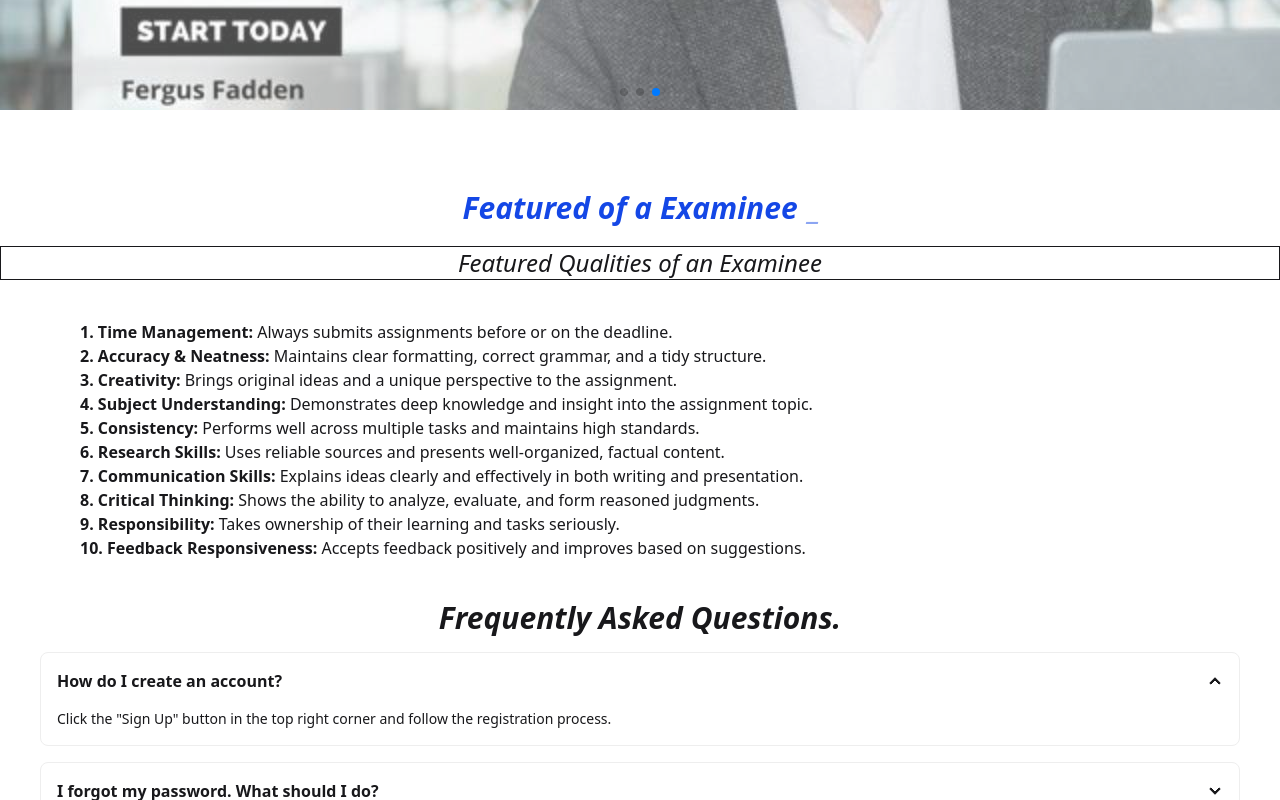
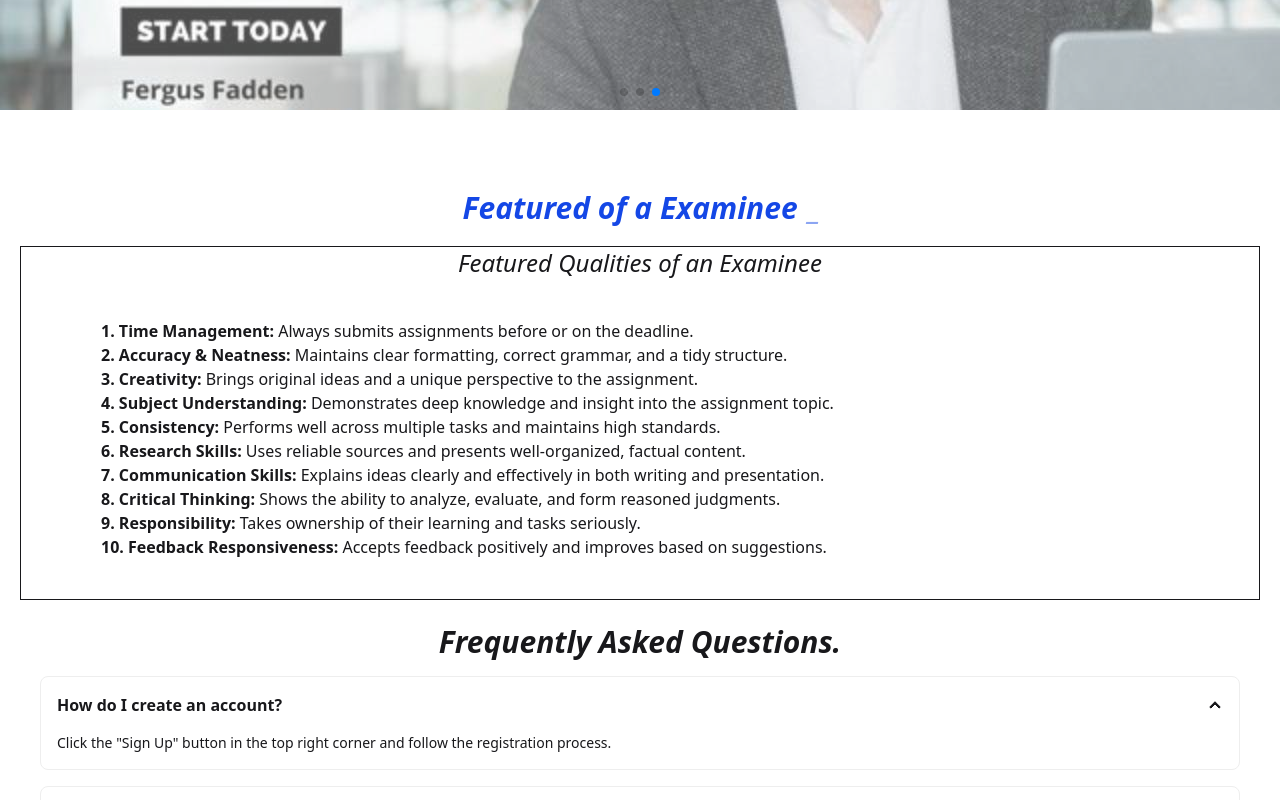
Before and after one commit to Royel500/Assignment_11, a React (Vite) app: page / in a window 1280 px wide. Shown: the part 542-1342 px from the top of the page. Built offline with nearby package versions, Linux system fonts and the light colour scheme; no server answers.

Commit message:
added some icon

```diff
--- a/src/Pages/Home/Home.jsx
+++ b/src/Pages/Home/Home.jsx
@@ -30,8 +30,8 @@ const Home = () => {
       </h3>
 
 
-<div class="featured-examinee my-5">
-  <h2 className='text-center text-2xl italic border'>Featured Qualities of an Examinee</h2>
+<div class="featured-examinee my-5 border mx-5">
+  <h2 className='text-center text-2xl italic '>Featured Qualities of an Examinee</h2>
   <ul className='lg:mx-20 my-10 mx-5'>
    <li><strong>1. Time Management:</strong> Always submits assignments before or on the deadline.</li>
     <li><strong>2. Accuracy & Neatness:</strong> Maintains clear formatting, correct grammar, and a tidy structure.</li>
```
Also changed, not shown: src/Pages/Shear/Footer.jsx (+1 -13 lines).
